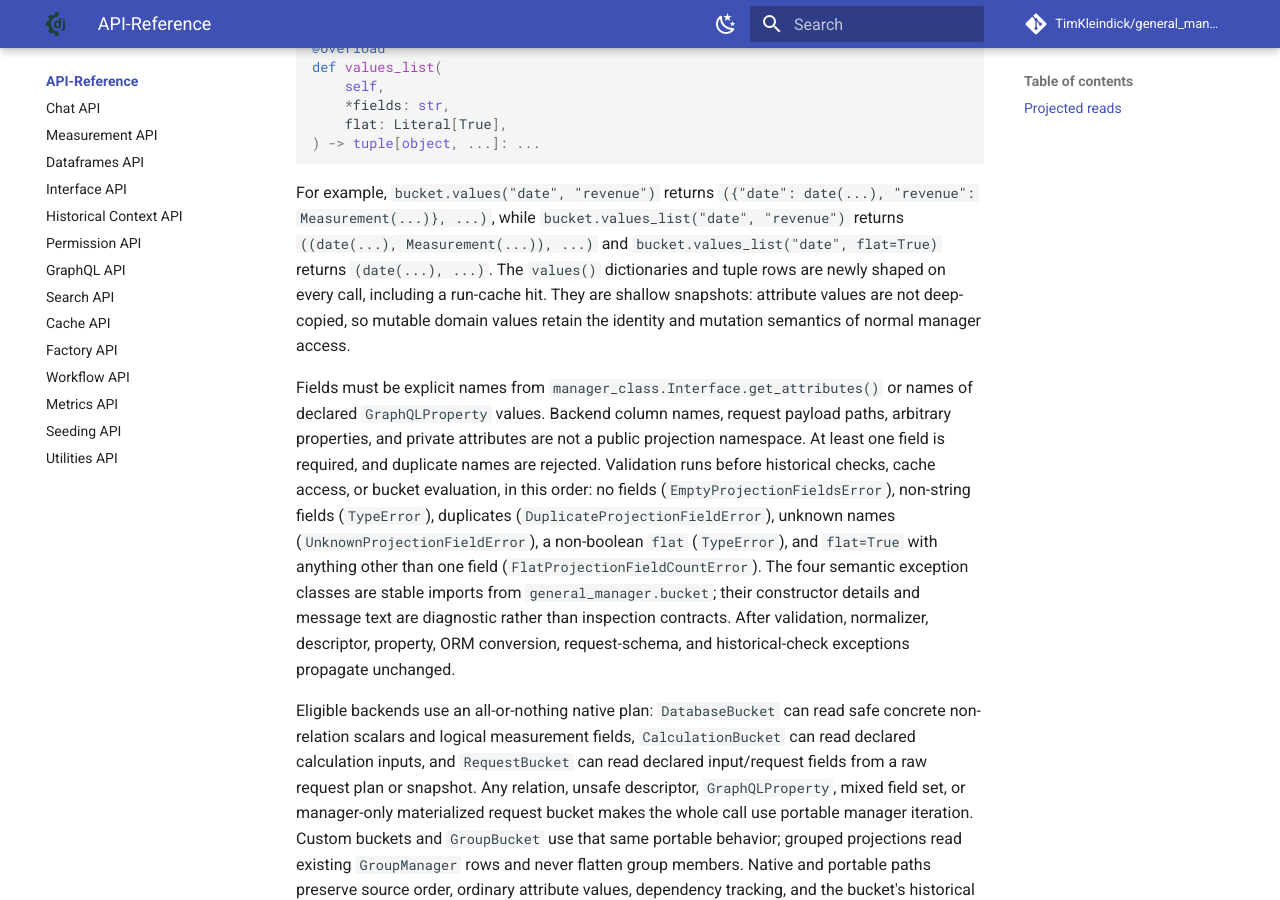
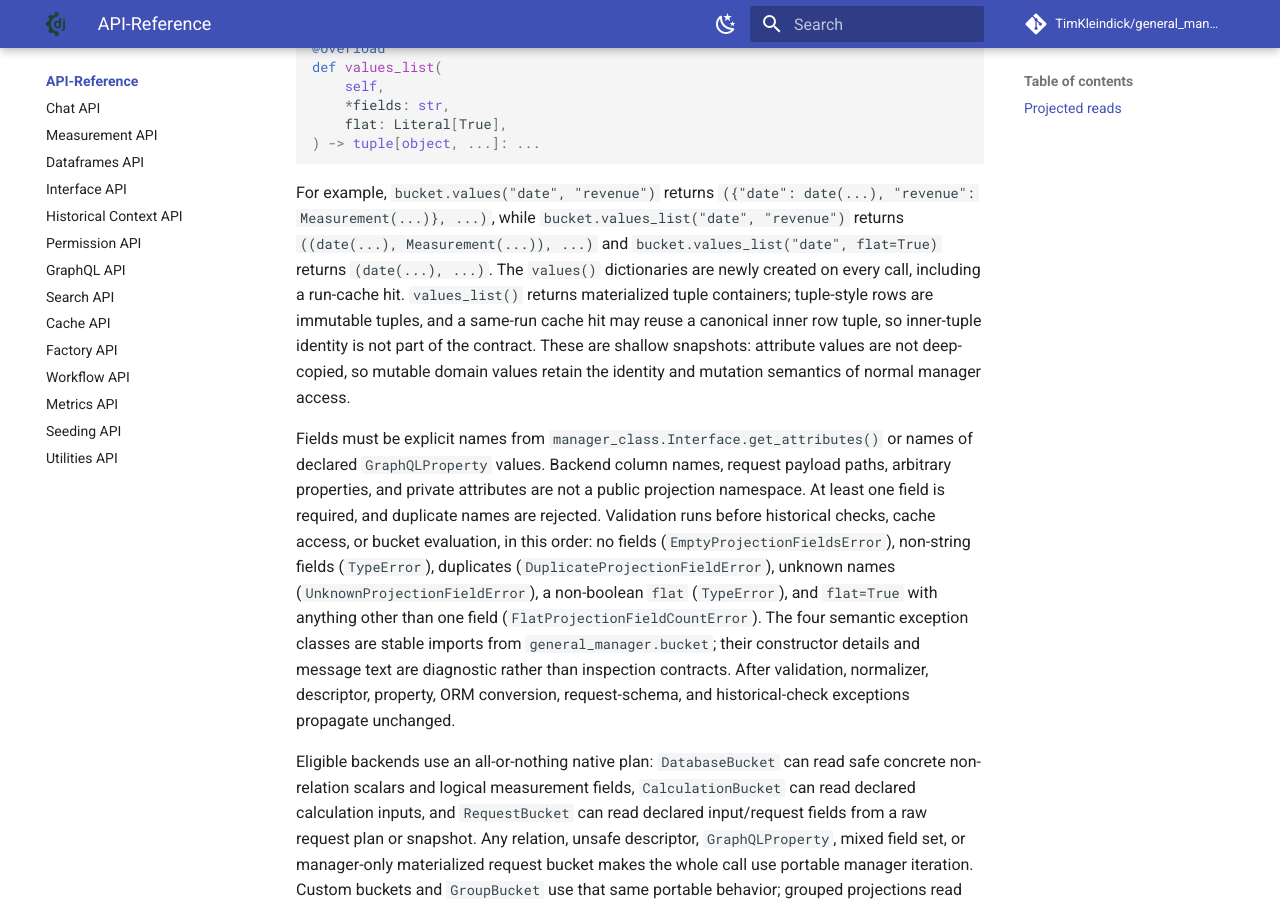
Before and after one commit to TimKleindick/general_manager, an MkDocs documentation site: the page built from docs/api/core.md, in a window 1280 px wide and 900 px high, scrolled down 11520 px. Built offline with MkDocs 1.6.1 and Material for MkDocs 9.7.7, drawn with Linux system fonts in a browser that asks for light colours; comment, search, counter and statistics services are not loaded.

Commit message:
docs: clarify projection tuple reuse

```diff
--- a/docs/api/core.md
+++ b/docs/api/core.md
@@ -515,10 +515,12 @@ For example, `bucket.values("date", "revenue")` returns
 `bucket.values_list("date", "revenue")` returns
 `((date(...), Measurement(...)), ...)` and
 `bucket.values_list("date", flat=True)` returns `(date(...), ...)`. The
-`values()` dictionaries and tuple rows are newly shaped on every call,
-including a run-cache hit. They are shallow snapshots: attribute values are
-not deep-copied, so mutable domain values retain the identity and mutation
-semantics of normal manager access.
+`values()` dictionaries are newly created on every call, including a run-cache
+hit. `values_list()` returns materialized tuple containers; tuple-style rows
+are immutable tuples, and a same-run cache hit may reuse a canonical inner row
+tuple, so inner-tuple identity is not part of the contract. These are shallow
+snapshots: attribute values are not deep-copied, so mutable domain values retain
+the identity and mutation semantics of normal manager access.
 
 Fields must be explicit names from `manager_class.Interface.get_attributes()`
 or names of declared `GraphQLProperty` values. Backend column names, request
```
Also changed, not shown: docs/concepts/caching.md (+5 -3 lines).
